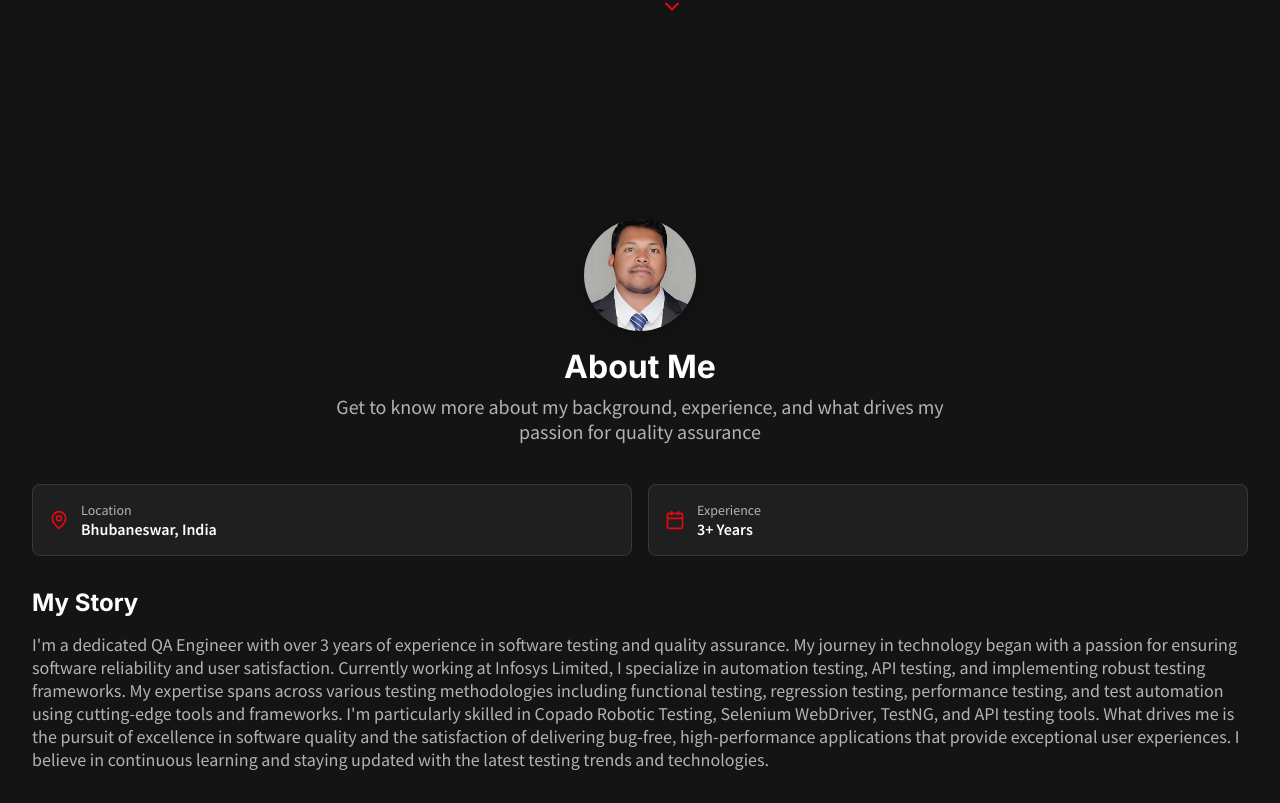
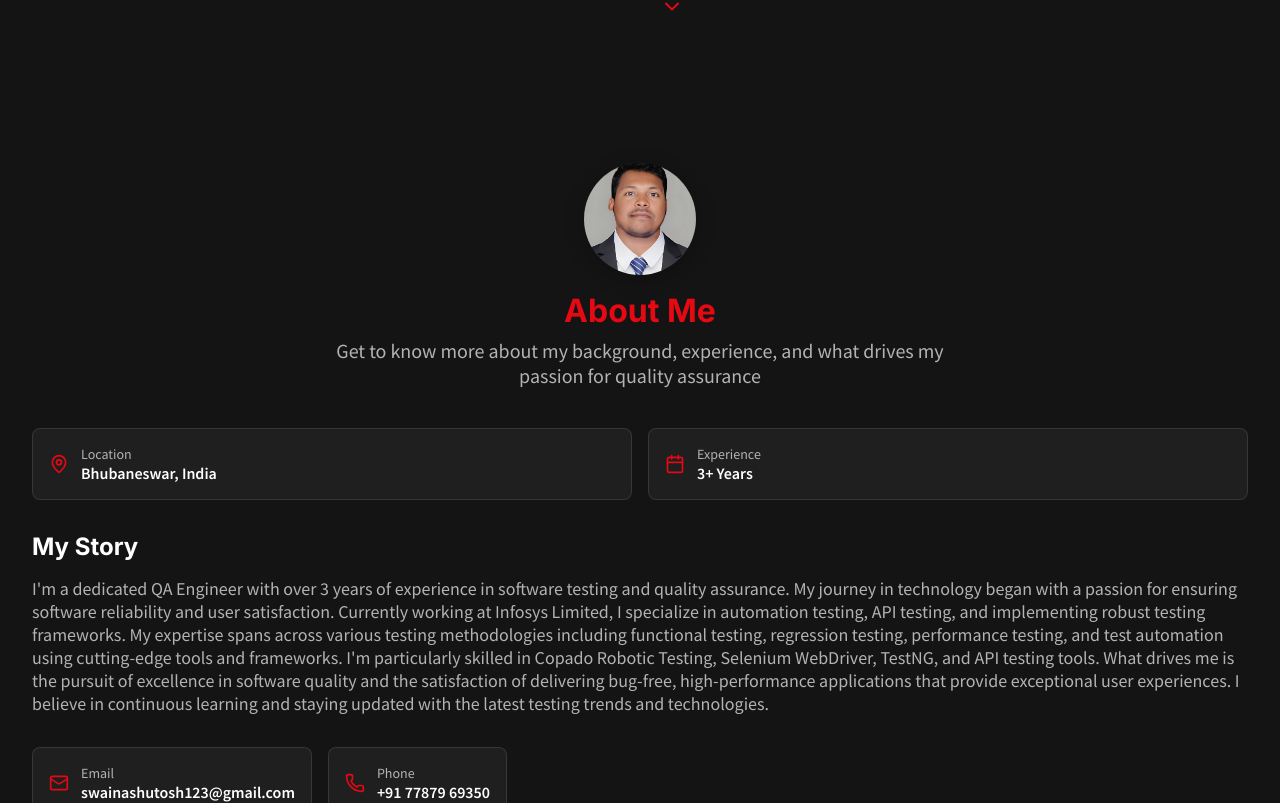
Before and after one commit to AskAshut0sh/portfolio_pro, a React (Vite) app: page / in a window 1280 px wide. Shown: the part 717-1520 px from the top of the page. Built offline with nearby package versions, Linux system fonts and the light colour scheme.

Commit message:
refactor: Adjust padding in AboutSection and update text color class

```diff
--- a/src/pages/portfolio-home-page/components/AboutSection.jsx
+++ b/src/pages/portfolio-home-page/components/AboutSection.jsx
@@ -61,7 +61,7 @@ What drives me is the pursuit of excellence in software quality and the satisfac
   }, []);
 
   return (
-    <section id="about" className="py-24">
+    <section id="about" className="py-10">
       <div ref={sectionRef} className="max-w-7xl mx-auto px-4 sm:px-6 lg:px-8">
         <div className={`transition-all duration-1000 ${
           isVisible ? 'opacity-100 translate-y-0' : 'opacity-0 translate-y-8'
@@ -76,7 +76,7 @@ What drives me is the pursuit of excellence in software quality and the satisfac
                 className="w-full h-full object-cover"
               />
             </div>
-            <h2 className="text-text-primary font-heading font-bold text-fluid-2xl mb-2">
+            <h2 className="text-primary font-heading font-bold text-fluid-2xl mb-2">
               About Me
             </h2>
             <p className="text-text-secondary text-fluid-lg font-body max-w-2xl text-center">
```
